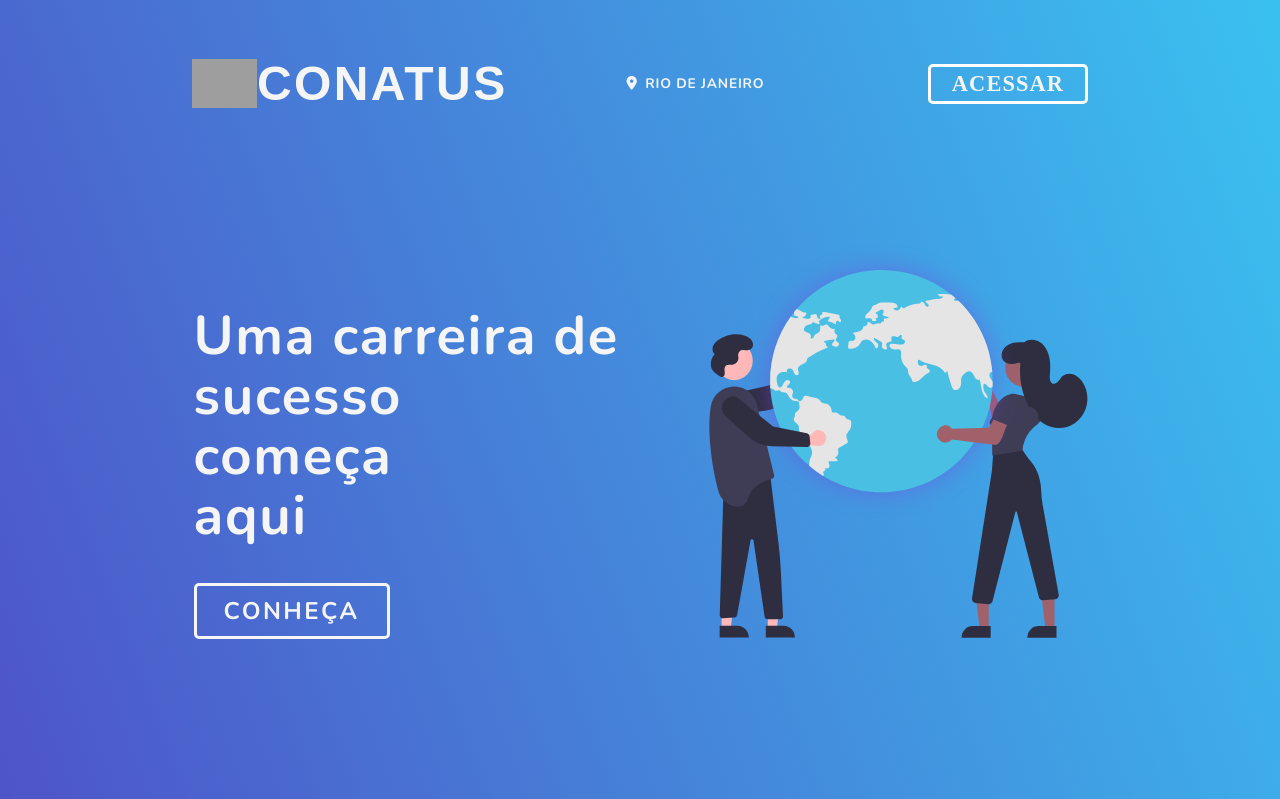
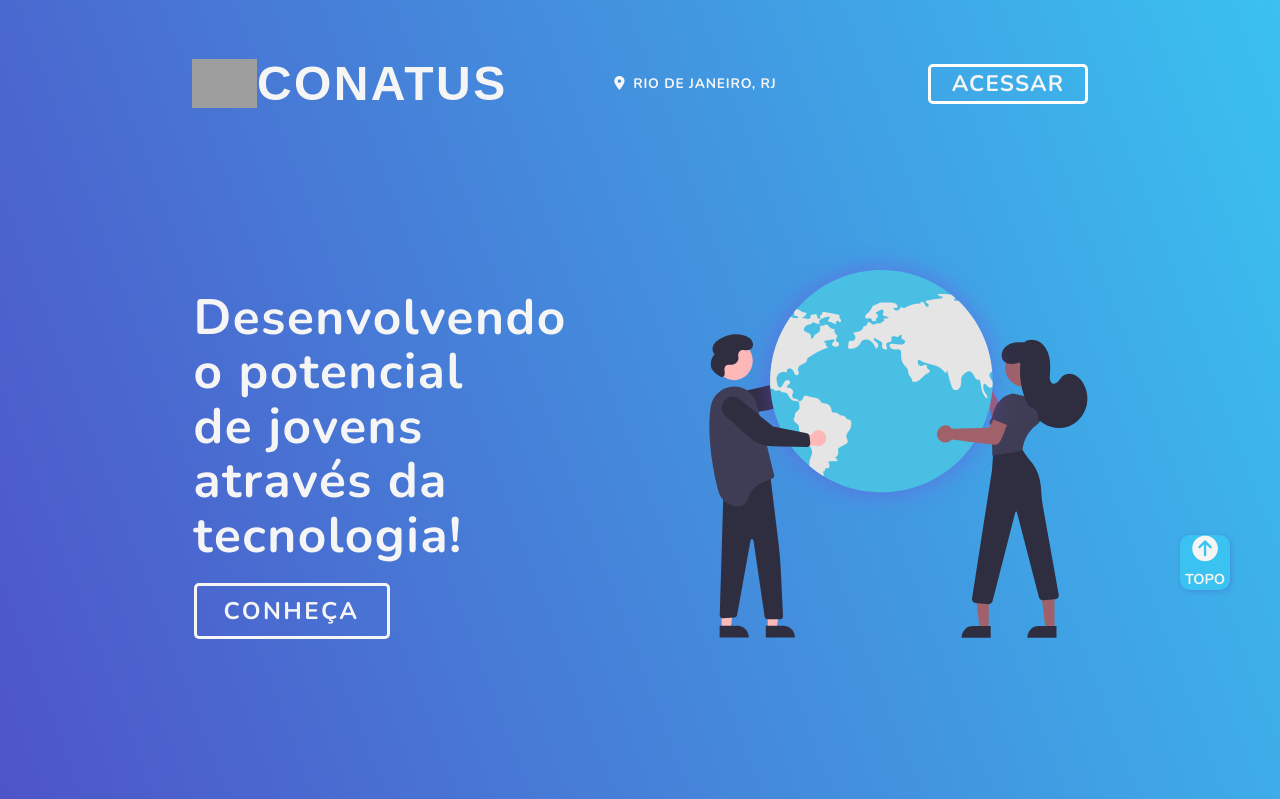
Before and after one commit to projeto-conatus/conatus, a PHP site: page / in a window 1280 px wide. Shown: the top 799 px of the page. Run offline with PHP 8.4, Linux system fonts and the light colour scheme; some libraries are stand-ins or nearby versions; some web fonts are replaced; grey boxes are pictures that could not be loaded.

Commit message:
ajustes no footer, botao de voltar para o topo adicionado

```diff
--- a/css/apresentacao.css
+++ b/css/apresentacao.css
@@ -82,7 +82,6 @@ footer {
 }
 
 footer .footerContainer {
-
   height: 270px;
   width: 100%;
   display: flex;
@@ -114,10 +113,10 @@ footer .linksContato {
   flex-direction: column;
   justify-content: space-between;
   align-items: center;
-  width: 80px;
+  width: 100%;
 }
 
-.linksContato h4 {
+footer h4 {
   text-transform: uppercase;
   letter-spacing: 0.05em;
   height: 15px;
@@ -127,19 +126,23 @@ footer .linksContato {
 }
 
 .linksContato .icones {
-  margin-top: 0.3em;
   list-style: none;
   display: flex;
+  justify-content: space-around;
   font-size: 2em;
+  width:260px;
 }
 
 .linksContato .icones i {
-  padding: 0.2em;
+  display: flex;
+  flex-direction: column;
+  margin: 0 auto;
+  text-align: center;
 }
 
 .icones span {
+  margin-top: .5rem;
   font-size: .8rem;
-  font-weight: bold;
   text-transform: uppercase;
 }
 
@@ -226,6 +229,7 @@ footer .linksContato {
                         " logo  titulo redes"
                         "email stitulo icones";
     width: 70%;
+    height: 200px;
     padding: 0;
   }
 
@@ -242,10 +246,12 @@ footer .linksContato {
   .email {
     grid-area: email;
     text-align: left;
+    font-size: 1rem;
   }
 
   .subtituloFooter {
     grid-area: stitulo;
+    font-size: 1rem;
   }
 
   .redes {
@@ -267,20 +273,94 @@ footer .linksContato {
     width: 140px;
   }
 
-  .linksContato h4 {
+  footer h4 {
     font-size: 0.65em;
+    width: initial;
   }
 
   .linksContato .icones {
     font-size: 1.3em;
     grid-area: icones;
+    flex-direction: column;
+    width: 140px;
   }
 
-  .icones i {
+  .linksContato .icones i {
     transition: 0.5s;
+    flex-direction: row-reverse;
+    margin-bottom: .7rem;
+  }
+
+  .icones span {
+    margin-right: .5rem;
+    font-size: .85rem;
+    letter-spacing: .05rem;
   }
 
   .icones i:hover {
     color: #4e54c8;
   }
+
+  .voltarAoTopo {
+    background: #3ac2f0;
+    position: fixed;
+    bottom: 210px;
+    right: 50px;
+    display: none;
+    flex-direction: column;
+    align-items: center;
+    justify-content: center;
+    text-align: center;
+    width: 50px;
+    height: 55px;
+    border-radius: 10px;
+    box-shadow: 1px 1px 5px #4e54c867;
+    font-size: 1.6rem;
+    text-transform: uppercase;
+    transition: .3s;
+    z-index: 1;
+    cursor: pointer;
+    color: #f5f5f5;
+
+  }
+
+  .voltarAoTopo.ativo {
+    display: flex;
+    animation: aparecer 1s;
+  }
+
+  .voltarAoTopo.inativo {
+    animation: desaparecer 1s;
+  }
+
+  .voltarAoTopo span {
+    font-family: 'Nunito', sans-serif;
+    font-weight: bold;
+    font-size: .9rem;
+    margin-top: .5rem;
+  }
+
+  .voltarAoTopo:hover {
+    background: #4e54c8;
+  }
+
+  @keyframes aparecer {
+    from {
+      opacity: 0;
+    }
+
+    to {
+      opacity: 1;
+    }
+  }
+
+  @keyframes desaparecer {
+    from {
+      opacity: 1;
+    }
+
+    to {
+      opacity: 0;
+    }
+  }
 }
--- a/css/headerHomePage.css
+++ b/css/headerHomePage.css
@@ -14,6 +14,7 @@ header p {
 header p i {
   margin-right: .2rem;
 }
+
 
 a {
   color: #f5f5f5;
@@ -52,12 +53,13 @@ a {
   justify-content: center;
   align-items: center;
   border: 3px solid white;
+  outline: none;
   border-radius: 5px;
   background: transparent;
   width: 110px;
   height: 35px;
   padding: .5rem 1rem;
-  font-family: 'Montserrat';
+  font-family: 'Nunito', sans-serif;
   text-transform: uppercase;
   color: #f5f5f5;
   font-weight: bold;
@@ -67,13 +69,14 @@ a {
 
 .botaoMenu:active {
   background: #1d238b;
+  border: 3px solid #1d238b;
 }
 
 .itensMenu {
   z-index: 10;
   visibility: hidden;
   position: absolute;
-  top: 170px;
+  top: 175px;
   left: 50%;
   transform: translate(-50%);
   background: #4e54c8f1;
@@ -162,6 +165,7 @@ a {
   .botaoMenu {
     width: 160px;
     height: 40px;
+    line-height: 40px;
     font-size: 1.4rem;
     cursor: pointer;
     outline: none;
--- a/css/style.css
+++ b/css/style.css
@@ -23,7 +23,7 @@ body {
 .botaoEntrar {
   border: 3px solid #f5f5f5;
   display: flex;
-  margin: 25% auto 0;
+  margin: 18% auto 0;
   justify-content: center;
   width: 160px;
   font-size: 24px;
@@ -32,6 +32,11 @@ body {
   font-weight: bold;
   text-transform: uppercase;
   letter-spacing: 0.1em;
+}
+
+.botaoEntrar:active {
+  background: #1d238b;
+  border: 3px solid #1d238b;
 }
 
 @media (min-width: 940px) {
@@ -51,7 +56,7 @@ body {
   }
 
   .mainHomePage .slogan {
-    font-size: clamp(40px, 3.4rem, 4.5vw);
+    font-size: clamp(40px, 3.1rem, 4.5vw);
     text-align: left;
     margin: 0;
     line-height: 1.1;
@@ -84,10 +89,6 @@ body {
     border: 3px solid transparent;
   }
 
-  /* .linksContato {
-    display: flex;
-
-  } */
 }
 
 @media (min-width: 1280px) {
--- a/index.html
+++ b/index.html
@@ -26,7 +26,7 @@
                     <span>Conatus</span>
                 </div>
 
-                <p><i class="fas fa-map-marker-alt"></i> Rio de Janeiro</p>
+                <p><i class="fas fa-map-marker-alt"></i> Rio de Janeiro, RJ</p>
 
                 <nav class="navBar">
                     <button class="botaoMenu" title="Clique para acessar ou se cadastrar">Acessar</button>
@@ -41,7 +41,17 @@
         </header>
 
         <main class="mainHomePage">
-            <h2 class="slogan">Uma carreira de<br> sucesso<br> começa<br> aqui</h2>
+            <h2 class="slogan">
+                Desenvolvendo
+                <br>
+                o potencial
+                <br>
+                de jovens
+                <br>
+                através da
+                <br>
+                tecnologia!
+            </h2>
 
             <img class="arteHomePageDesktop" src="images/arte_homepage.svg" alt="ilustração de dois jovens abraçando o planeta terra" title="Abrace o mundo você também! =D">
 
@@ -93,7 +103,7 @@
         <div class="footerContainer">
             <a href="#homePage"><img src="images/logo.svg" alt="logomarca da Conatus" class="logoFooter"></a>
 
-            <p class="tituloFooter">Projeto Conatus &reg; 2021</p>
+            <p class="tituloFooter">Projeto Conatus &reg; <span id="dataAno"></span></p>
 
             <p class="email" style="font-weight: bold">projeto.conatus@gmail.com</p>
 
@@ -106,14 +116,18 @@
 
             <div class="linksContato">
                 <div class="icones">
-                    <li><a target="_blank" href="https://github.com/projeto-conatus"><i class="fab fa-github"></i><span>Github</span></a></li>
-                    <li><a target="_blank" href="https://github.com/projeto-conatus"><i class="fab fa-instagram"></i><span>Instagram</span></a></li>
-                    <li><a target="_blank" href="https://github.com/projeto-conatus"><i class="fab fa-linkedin"></i><span>LinkedIn</span></a></li>
+                    <a target="_blank" href="https://github.com/projeto-conatus"><i class="fab fa-github"><span>Github</span></i></a>
+
+                    <a target="_blank" href="https://github.com/projeto-conatus"><i class="fab fa-instagram"><span>Instagram</span></i></a>
+
+                    <a target="_blank" href="https://github.com/projeto-conatus"><i class="fab fa-linkedin"><span>LinkedIn</span></i></a>
                 </div>
                 </ul>
             </div>
 
     </footer>
+
+    <a href="" class="voltarAoTopo" title="Clique para voltar ao topo do site"><i class="fas fa-arrow-circle-up "></i><span>Topo</span></a>
     <script src="scripts/script.js"></script>
 </body>
 </html>
```
Also changed, not shown: scripts/script.js (+42 -0 lines).
